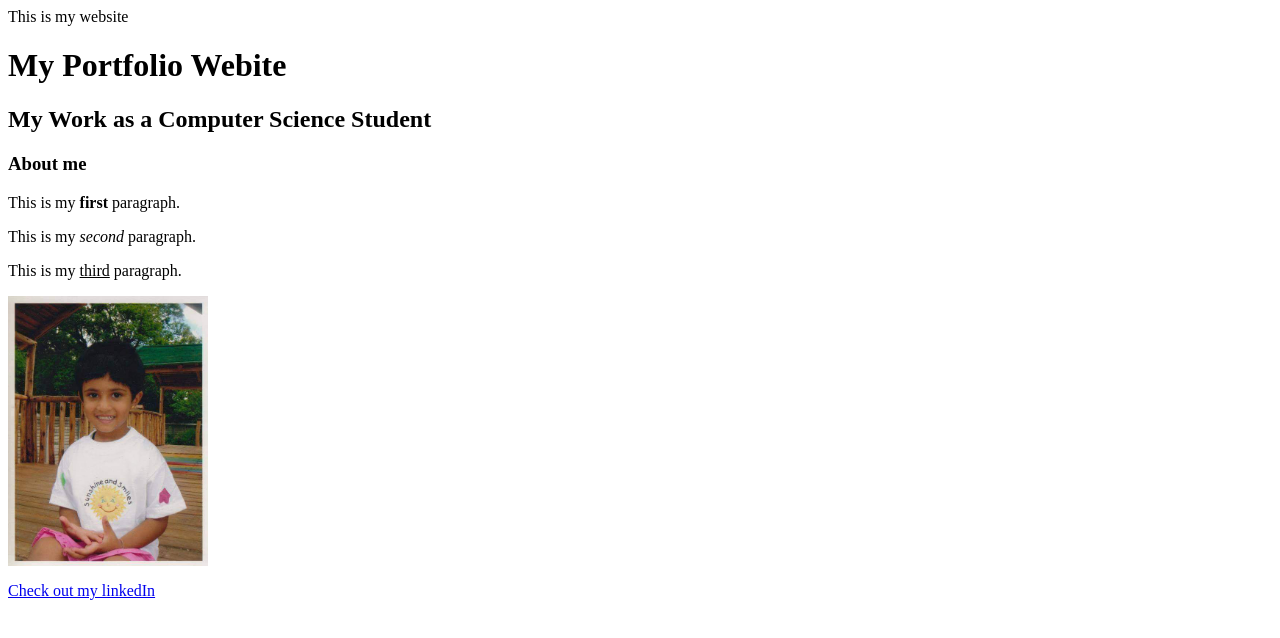
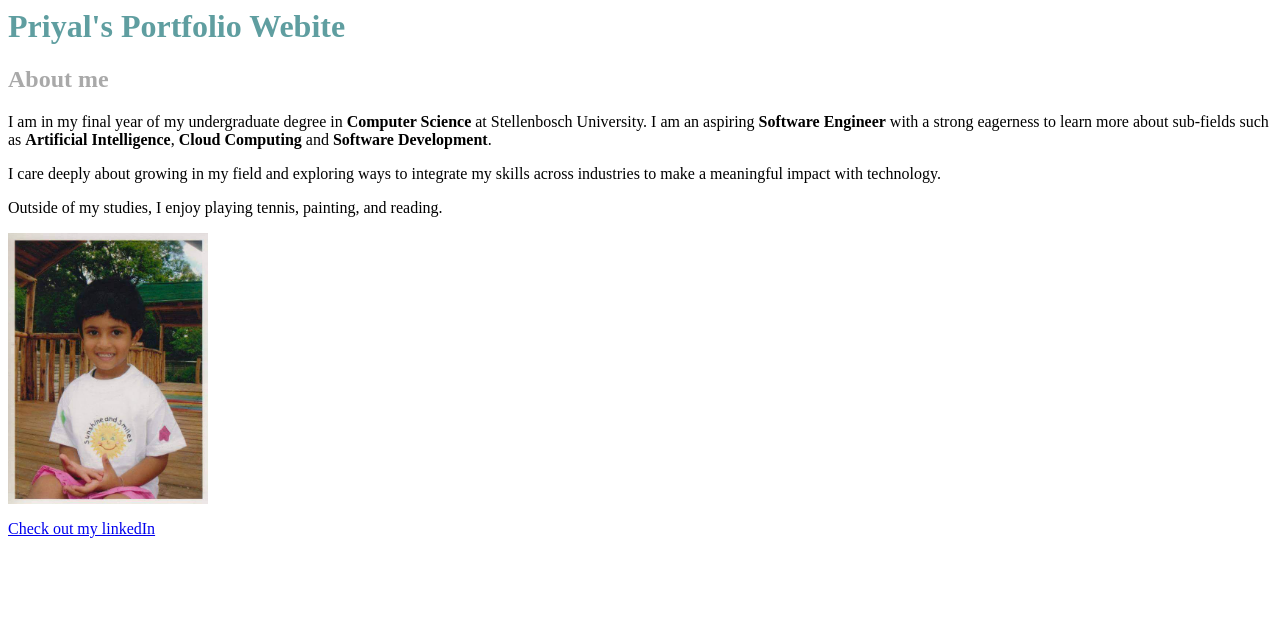
Before and after one commit to priyalbhana/solid-space-tribble, a plain HTML site: page index.html in a window 1280 px wide. Drawn offline with Linux system fonts and the light colour scheme.

Commit message:
Added colour style

```diff
--- a/index.html
+++ b/index.html
@@ -1,8 +1,22 @@
-This is my website<h1>My Portfolio Webite</h1>
-<h2>My Work as a Computer Science Student</h2>
-<h3>About me</h3>
-<p>This is my <b>first</b> paragraph.</p>
-<p>This is my <i>second</i> paragraph.</p>
-<p>This is my <u>third</u> paragraph.</p>
+<style>
+h1 {
+    color:cadetblue;
+}
+
+h2 {
+    color:darkgray;
+}
+</style>
+
+<h1>Priyal's Portfolio Webite</h1>
+<h2>About me</h2>
+
+<p>I am in my final year of my undergraduate degree in <b>Computer Science</b> at Stellenbosch University.
+I am an aspiring <b>Software Engineer</b> with a strong eagerness to learn more about sub-fields such as <b>Artificial Intelligence</b>, <b>Cloud Computing</b> and <b>Software Development</b>.</p>
+
+<p>I care deeply about growing in my field and exploring ways to integrate my skills across industries to make a meaningful impact with technology.</p>
+
+<p>Outside of my studies, I enjoy playing tennis, painting, and reading.</p>
+
 <img src="portfolio_test_image.jpg" alt="My photo" width="200"/>
 <p><a href="https://www.linkedin.com/in/priyal-bhana-05a55922a/">Check out my linkedIn</a></p>
```
